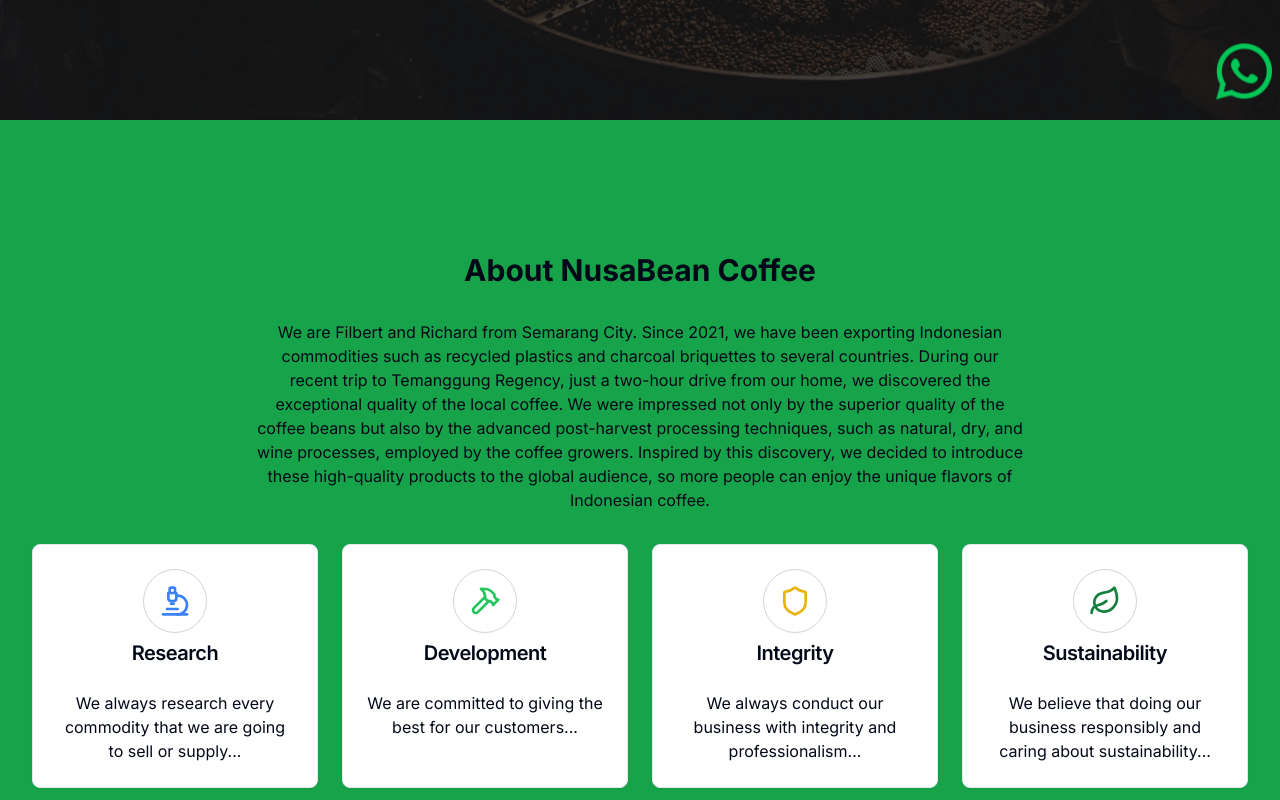
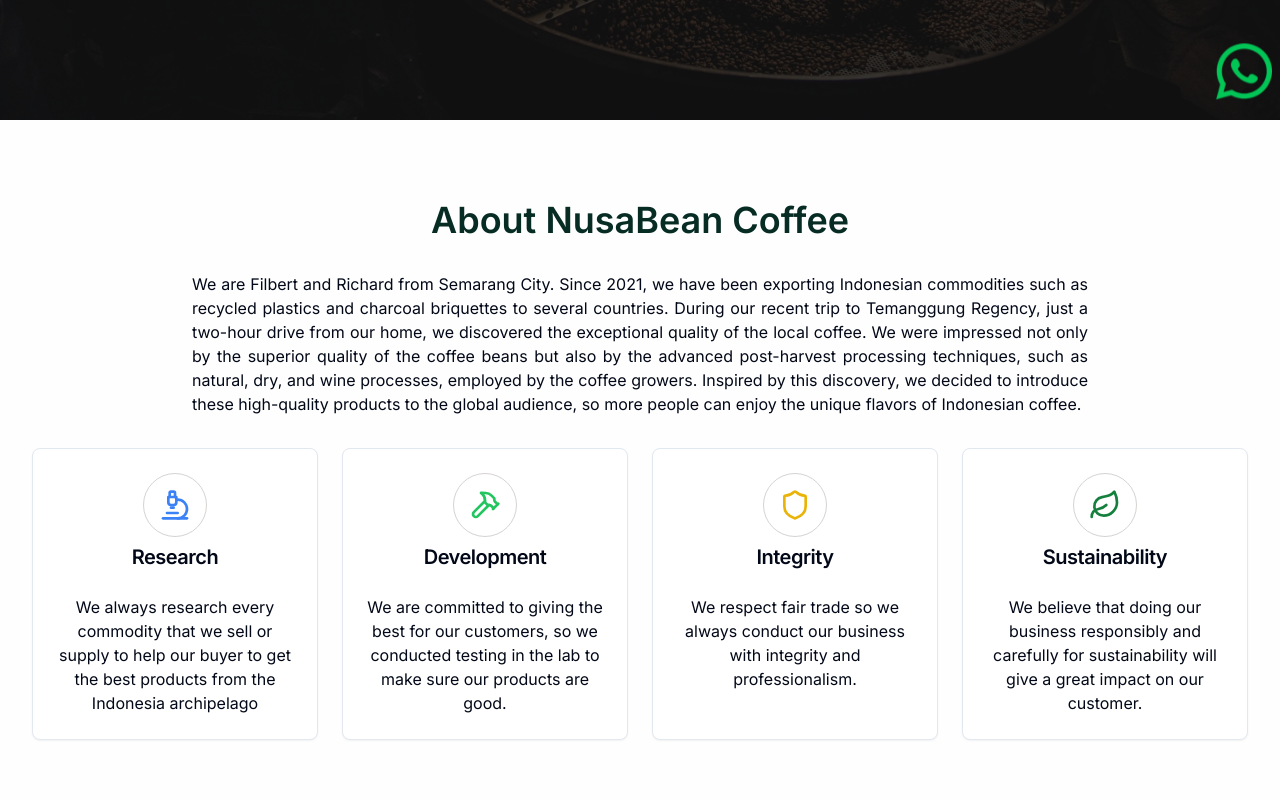
Before and after one commit to alnandoh/Indocoffee, a Next.js app: page / in a window 1280 px wide. Shown: the part 680-1480 px from the top of the page. Built offline with nearby package versions, Linux system fonts and the light colour scheme.

Commit message:
Update home page

```diff
--- a/app/_components/About.tsx
+++ b/app/_components/About.tsx
@@ -6,45 +6,47 @@
     icon: <Microscope className="w-8 h-8 mx-auto text-blue-500" />,
     title: "Research",
     content:
-      "We always research every commodity that we are going to sell or supply...",
+      "We always research every commodity that we sell or supply to help our buyer to get the best products from the Indonesia archipelago",
   },
   {
     icon: <Hammer className="w-8 h-8 mx-auto text-green-500" />,
     title: "Development",
-    content: "We are committed to giving the best for our customers...",
+    content:
+      "We are committed to giving the best for our customers, so we conducted testing in the lab to make sure our products are good.",
   },
   {
     icon: <Shield className="w-8 h-8 mx-auto text-yellow-500" />,
     title: "Integrity",
     content:
-      "We always conduct our business with integrity and professionalism...",
+      "We respect fair trade so we always conduct our business with integrity and professionalism.",
   },
   {
     icon: <Leaf className="w-8 h-8 mx-auto text-green-700" />,
     title: "Sustainability",
     content:
-      "We believe that doing our business responsibly and caring about sustainability...",
+      "We believe that doing our business responsibly and carefully for sustainability will give a great impact on our customer.",
   },
 ];
 
 export default function About() {
   return (
-    <section className="wrapper py-16 min-h-screen flex flex-col gap-8 justify-center bg-green-600">
-      <h2 className="text-center text-3xl font-bold animate-fadeInUp">
+    <section className="min-h-screen bg-three py-20">
+      <div className="h-full wrapper flex flex-col gap-8 justify-center items-center">
+        <h2 className="text-center animate-fadeInUp text-one-800">
           About NusaBean Coffee
         </h2>
-      <p className="text-center max-w-3xl mx-auto animate-fadeIn">
-        We are Filbert and Richard from Semarang City. Since 2021, we have been
-        exporting Indonesian commodities such as recycled plastics and charcoal
-        briquettes to several countries. During our recent trip to Temanggung
-        Regency, just a two-hour drive from our home, we discovered the
-        exceptional quality of the local coffee. We were impressed not only by
-        the superior quality of the coffee beans but also by the advanced
-        post-harvest processing techniques, such as natural, dry, and wine
-        processes, employed by the coffee growers. Inspired by this discovery,
-        we decided to introduce these high-quality products to the global
-        audience, so more people can enjoy the unique flavors of Indonesian
-        coffee.
+        <p className="text-justify max-w-4xl mx-auto animate-fadeIn">
+          We are Filbert and Richard from Semarang City. Since 2021, we have
+          been exporting Indonesian commodities such as recycled plastics and
+          charcoal briquettes to several countries. During our recent trip to
+          Temanggung Regency, just a two-hour drive from our home, we discovered
+          the exceptional quality of the local coffee. We were impressed not
+          only by the superior quality of the coffee beans but also by the
+          advanced post-harvest processing techniques, such as natural, dry, and
+          wine processes, employed by the coffee growers. Inspired by this
+          discovery, we decided to introduce these high-quality products to the
+          global audience, so more people can enjoy the unique flavors of
+          Indonesian coffee.
         </p>
         <div className="grid grid-cols-1 md:grid-cols-2 lg:grid-cols-4 gap-6 animate-fadeIn">
           {cardData.map((card, index) => (
@@ -66,6 +68,7 @@
             </Card>
           ))}
         </div>
+      </div>
     </section>
   );
 }
--- a/app/_components/Heritage.tsx
+++ b/app/_components/Heritage.tsx
@@ -1,6 +1,7 @@
 export default function Heritage() {
   return (
-    <section className="wrapper py-16 min-h-screen flex flex-col gap-8 justify-center bg-stone-500">
+    <section className="min-h-screen bg-two-100 py-20">
+      <div className="wrapper flex flex-col gap-8 justify-center items-center">
         <h2 className="text-center text-3xl font-bold animate-fadeInUp">
           The Rich Heritage of Indonesian Coffee
         </h2>
@@ -14,13 +15,14 @@
           beyond its fertile soil. The country&apos;s diverse climates and
           landscapes range from cool highlands to humid tropical regions, each
           contributing distinct and complex flavors to its coffee beans. This
-        remarkable variety ensures that every cup of Indonesian coffee offers a
-        unique and unparalleled experience. At NusaBean Coffee, we take pride in
-        bringing you high-quality green coffee beans from various regions across
-        Indonesia, each with its own distinctive taste and story. Explore the
-        wonders of Indonesian coffee with us and savor the uniqueness that only
-        we can offer.
+          remarkable variety ensures that every cup of Indonesian coffee offers
+          a unique and unparalleled experience. At NusaBean Coffee, we take
+          pride in bringing you high-quality green coffee beans from various
+          regions across Indonesia, each with its own distinctive taste and
+          story. Explore the wonders of Indonesian coffee with us and savor the
+          uniqueness that only we can offer.
         </p>
+      </div>
     </section>
   );
 }
--- a/app/_components/Hero.tsx
+++ b/app/_components/Hero.tsx
@@ -12,7 +12,7 @@
         priority
         quality={75}
       />
-      <div className="absolute inset-0 flex items-center justify-center bg-black/50 p-4 lg:p-8">
+      <div className="absolute inset-0 flex items-center justify-center bg-black/60 p-4 lg:p-8">
         <div className="container mx-auto px-4 lg:px-8 py-8 lg:py-16 flex flex-col md:items-center gap-6 text-stone-100">
           <h1 className="lg:max-w-3xl font-bold md:text-center leading-tight animate-fade-in">
             Discover the Essence <br />
--- a/app/_components/Product.tsx
+++ b/app/_components/Product.tsx
@@ -1,16 +1,17 @@
 import Image from "next/image";
-import hero from "@/public/Hero1.webp";
+import Arabica from "@/public/Arabika - Natural.webp";
+import Robusta from "@/public/Robusta G1.webp";
 
 export default function Product() {
   return (
-    <section className="wrapper py-16 min-h-screen flex flex-col gap-8 justify-center bg-zinc-500">
+    <section className="wrapper py-16 min-h-screen flex flex-col gap-8 justify-center">
       <h2 className="text-center text-3xl font-bold animate-fade-in">
         Our Green Coffee Beans
       </h2>
       <div className="grid grid-cols-1 md:grid-cols-2 gap-6 justify-center items-center animate-fade-in">
         <div className="order-1 md:order-1 relative rounded-lg lg:rounded-xl overflow-hidden">
           <Image
-            src={hero}
+            src={Arabica}
             alt="Java Temanggung Arabica Coffee Beans"
             className="object-contain"
           />
@@ -36,7 +37,7 @@
         </div>
         <div className="order-3 md:order-4 relative rounded-lg lg:rounded-xl overflow-hidden">
           <Image
-            src={hero}
+            src={Robusta}
             alt="Java Temanggung Robusta Coffee Beans"
             className="object-cover transition duration-300 ease-in hover:scale-105"
           />
--- a/app/products/_components/ProductTable.tsx
+++ b/app/products/_components/ProductTable.tsx
@@ -26,7 +26,7 @@
 const productData: Product[] = [
   {
     name: "Robusta - Java Temanggung Extended Natural (Wine)",
-    image: "/Hero1.webp",
+    image: "/Robusta Wine.webp",
     process: "Extended Natural (Wine)",
     origin: "Temanggung, Central Java, Indonesia",
     altitude: "800-900 MASL",
@@ -46,7 +46,7 @@
   },
   {
     name: "Robusta - Java Temanggung Natural",
-    image: "/Hero.webp",
+    image: "/Robusta Natural.webp",
     process: "Natural",
     origin: "Temanggung, Central Java, Indonesia",
     altitude: "800-900 MASL",
@@ -66,7 +66,7 @@
   },
   {
     name: "Robusta - Java Temanggung Honey",
-    image: "/Hero.webp",
+    image: "/Robusta Honey.webp",
     process: "Honey",
     origin: "Temanggung, Central Java, Indonesia",
     altitude: "800-900 MASL",
@@ -86,7 +86,7 @@
   },
   {
     name: "Arabica - Java Temanggung Wine",
-    image: "/Hero.webp",
+    image: "/Arabika - Wine.webp",
     process: "Wine",
     origin: "Temanggung, Central Java, Indonesia",
     altitude: "1500-1800 MASL",
@@ -105,7 +105,7 @@
   },
   {
     name: "Arabica - Java Temanggung Natural",
-    image: "/Hero.webp",
+    image: "/Arabika - Natural.webp",
     process: "Natural",
     origin: "Temanggung, Central Java, Indonesia",
     altitude: "1500-1800 MASL",
@@ -125,7 +125,7 @@
   },
   {
     name: "Arabica - Java Temanggung Honey",
-    image: "/Hero.webp",
+    image: "/Arabika Honey 1.webp",
     process: "Honey",
     origin: "Temanggung, Central Java, Indonesia",
     altitude: "1500-1800 MASL",
@@ -145,7 +145,7 @@
   },
   {
     name: "Arabica - Java Temanggung Grade 1 Full Wash",
-    image: "/Hero.webp",
+    image: "/Arabika G1 - Full Wash.webp",
     process: "Full Wash",
     origin: "Temanggung, Central Java, Indonesia",
     altitude: "1500-1800 MASL",
@@ -163,7 +163,7 @@
   },
   {
     name: "Robusta - Java Temanggung Fine",
-    image: "/Hero.webp",
+    image: "/Robusta Green Bean.webp",
     process: "Dry",
     origin: "Temanggung, Central Java, Indonesia",
     altitude: "800-900 MASL",
@@ -182,7 +182,7 @@
   },
   {
     name: "Robusta - Java Temanggung Grade 1",
-    image: "/Hero.webp",
+    image: "/Robusta G1.webp",
     process: "Dry",
     origin: "Temanggung, Central Java, Indonesia",
     altitude: "800-900 MASL",
@@ -222,6 +222,7 @@
           alt={product.name}
           layout="fill"
           objectFit="cover"
+          objectPosition="center"
         />
       </div>
       <div className="p-4 sm:p-6 flex-1 flex flex-col">
--- a/components/Header.tsx
+++ b/components/Header.tsx
@@ -70,6 +70,9 @@
           </div>
         </Link>
         <div className="hidden md:flex justify-between gap-4">
+          <Link href="/" className="nav-link">
+            Home
+          </Link>
           <Link href="/products" className="nav-link">
             Products
           </Link>
```
Also changed, not shown: public/Arabika Honey 1.webp (renamed from public/Arabika Honey1.webp). Lines whose indentation alone changed are shown as unchanged.
